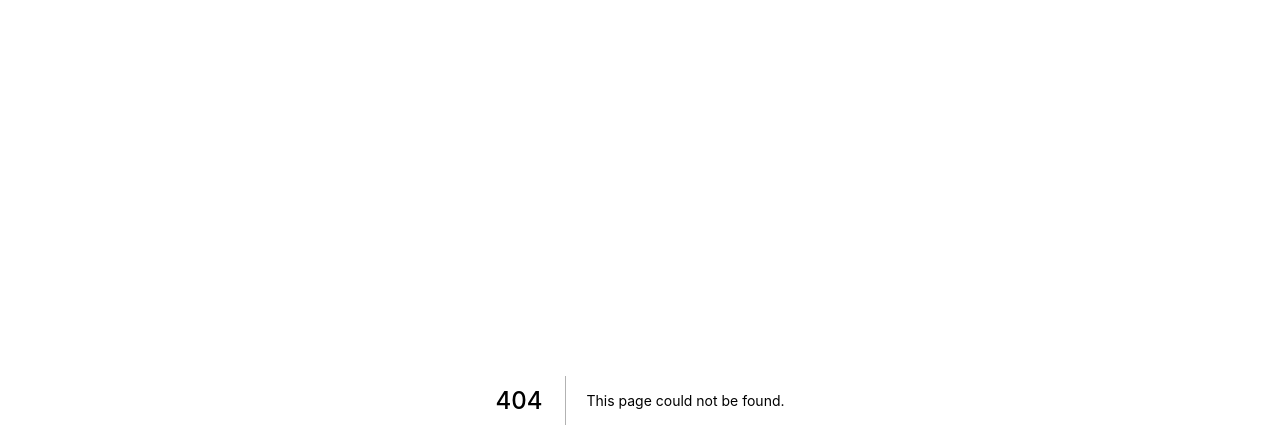
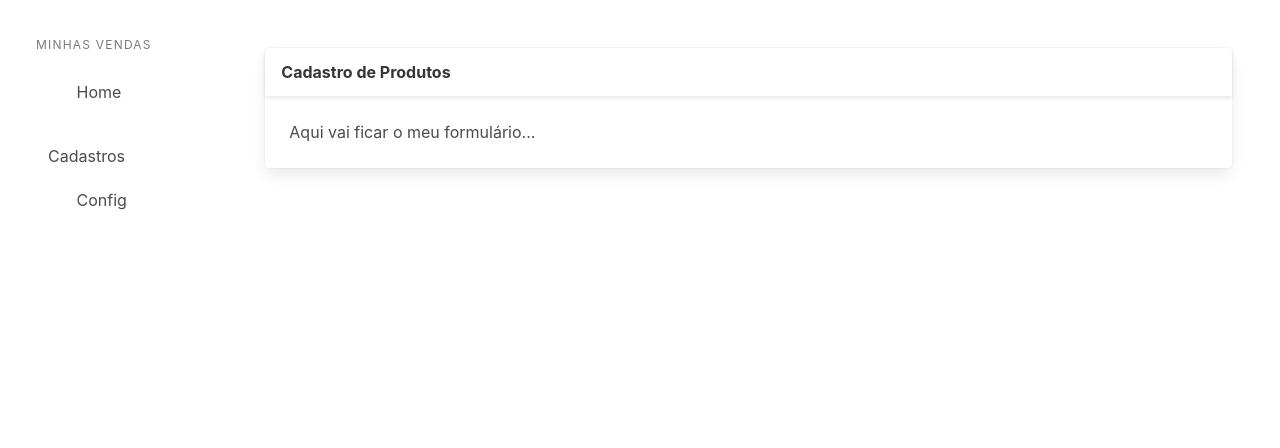
Before and after one commit to thiagobrsouza/projeto-next-fullstack, a Next.js app in the folder vendas-app/: page /cadastros/produtos in a window 1280 px wide. Before the commit this address had no page. Shown: the top 448 px of the page. Built offline with nearby package versions, Linux system fonts and the light colour scheme.

Commit message:
Criando a estrutura do layout de produtos

```diff
--- a/vendas-app/src/components/index.ts
+++ b/vendas-app/src/components/index.ts
@@ -1 +1,2 @@
 export { Layout } from './layout';
+export { CadastroProdutos } from './produtos';
--- a/vendas-app/src/components/layout/index.tsx
+++ b/vendas-app/src/components/layout/index.tsx
@@ -1,6 +1,12 @@
+import { ReactNode } from "react";
 import { Menu } from "./menu"
 
-export const Layout: React.FC = () => {
+interface LayoutProps {
+  titulo?: string;
+  children?: ReactNode;
+}
+
+export const Layout: React.FC<LayoutProps> = ({titulo, children}: LayoutProps) => {
   return (
     <div className="app">
       <section className="main-content columns is-fullheight">
@@ -12,11 +18,11 @@
             <div className="card">
 
               <div className="card-header">
-                <p className="card-header-title">Cadastro</p>
+                <p className="card-header-title">{titulo}</p>
               </div>
               <div className="card-content">
                 <div className="content">
-                  Conteudo
+                  { children }
                 </div>
               </div>
 
--- a/vendas-app/src/components/layout/menu/index.tsx
+++ b/vendas-app/src/components/layout/menu/index.tsx
@@ -1,18 +1,31 @@
+import Link from 'next/link';
+
 export const Menu: React.FC = () => {
   return (
     <aside className="column is-2 is-narrow-mobile is-fullheight section is-hidden-mobile">
       <p className="menu-label is-hidden-touch">Minhas Vendas</p>
       <ul className="menu-list">
-        <li>
-          <a href="#"><span className="icon"></span> Home</a>
-        </li>
-        <li>
-          <a href="#"><span className="icon"></span> Cadastros</a>
-        </li>
-        <li>
-          <a href="#"><span className="icon"></span> Config</a>
-        </li>
+        <MenuItem href="/" label="Home" />
+        <MenuItem href="/" label="Cadastros" />
+        <MenuItem href="/" label="Config" />
       </ul>
     </aside>
   )
 }
+
+interface MenuItemProps {
+  href: string;
+  label: string;
+}
+
+const MenuItem: React.FC<MenuItemProps> = ({ href, label}: MenuItemProps) => {
+  return (
+    <li>
+      <Link href={href}>
+        <a>
+          <span className='icon'></span> {label}
+        </a>
+      </Link>
+    </li>
+  )
+}
--- /dev/null
+++ b/vendas-app/src/components/produtos/cadastro/index.tsx
@@ -0,0 +1,9 @@
+import { Layout } from "components";
+
+export const CadastroProdutos: React.FC = () => {
+  return (
+    <Layout titulo="Cadastro de Produtos">
+      Aqui vai ficar o meu formulário...
+    </Layout>
+  )
+}
--- /dev/null
+++ b/vendas-app/src/components/produtos/index.ts
@@ -0,0 +1 @@
+export { CadastroProdutos } from './cadastro'
--- /dev/null
+++ b/vendas-app/src/pages/cadastros/produtos/index.tsx
@@ -0,0 +1,3 @@
+import { CadastroProdutos } from "components";
+
+export default CadastroProdutos;
```
Also changed, not shown: vendas-app/notes.txt.
